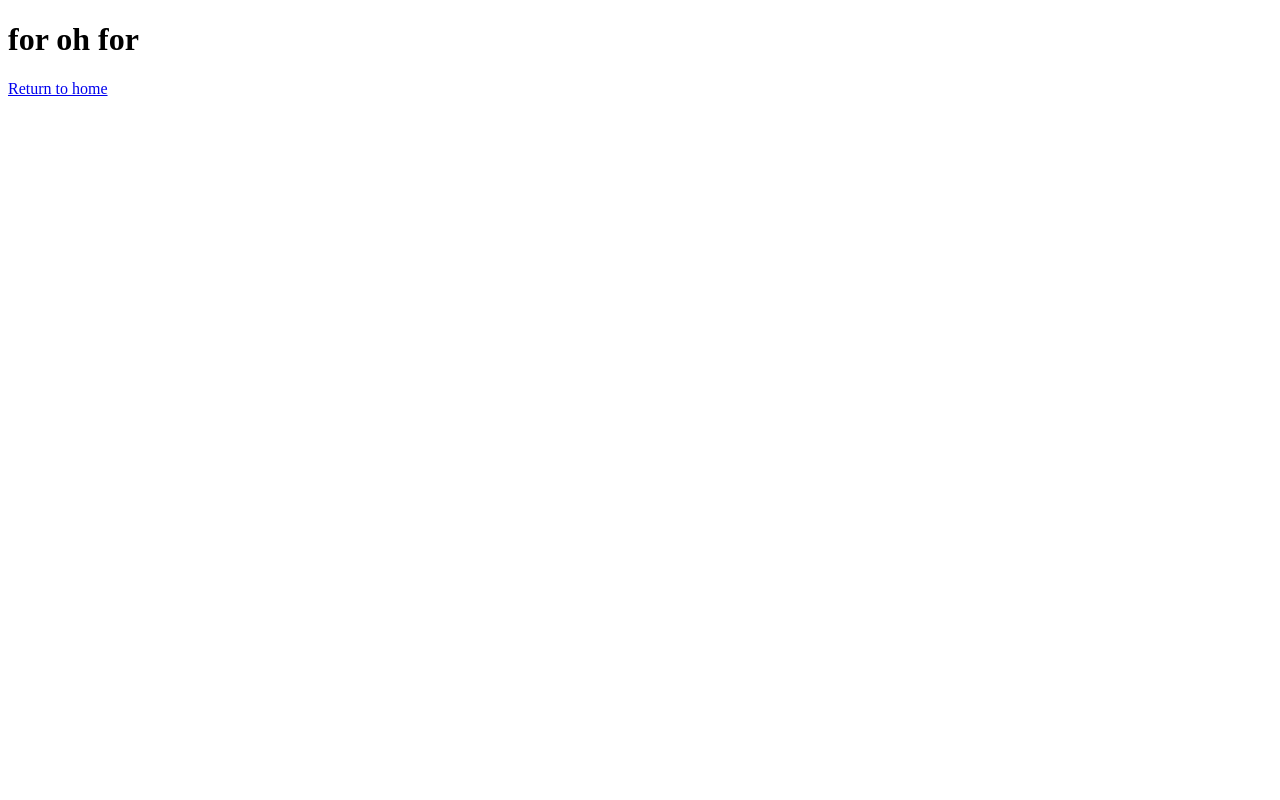
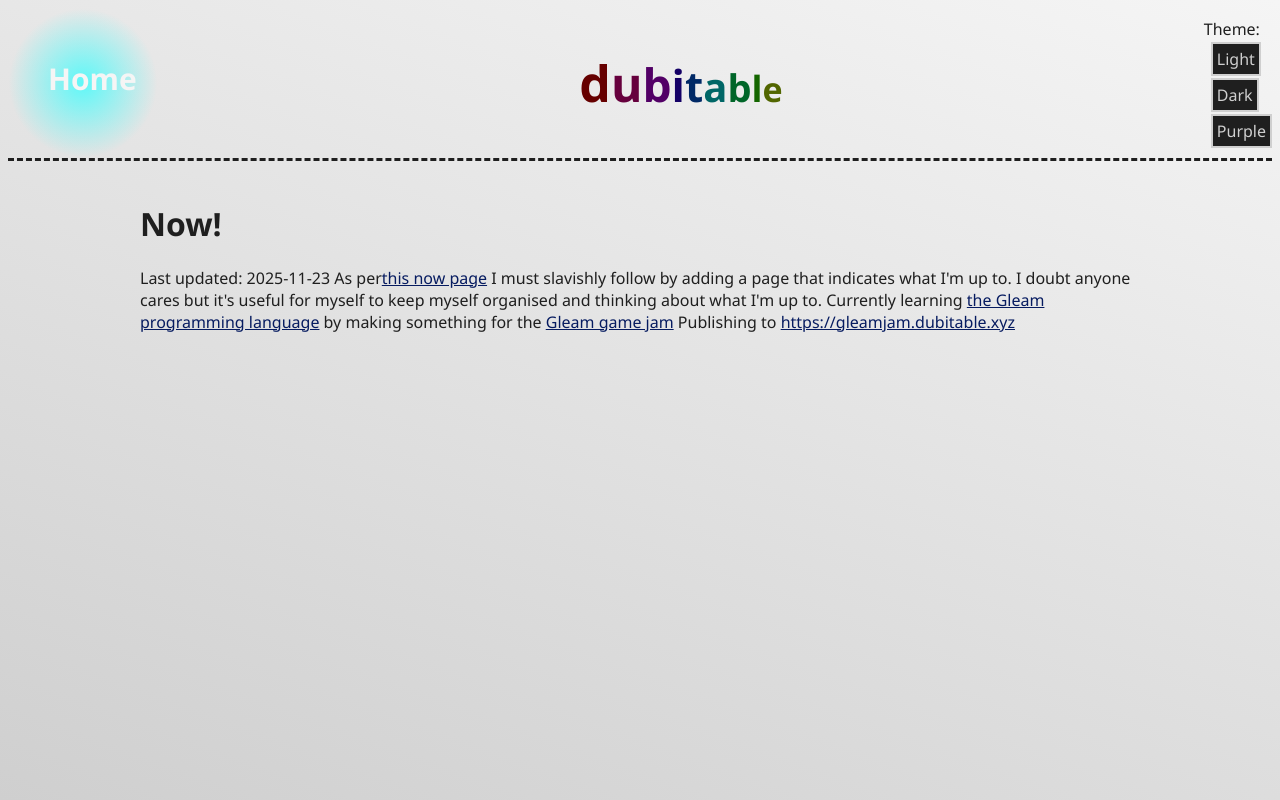
Before and after one commit to dubitabley/website, a SvelteKit app: page /now in a window 1280 px wide. Before the commit this address had no page. Built offline with nearby package versions, Linux system fonts and the light colour scheme.

Commit message:
Add quote and now page

```diff
--- a/src/lib/interests/quotes.json
+++ b/src/lib/interests/quotes.json
@@ -45,6 +45,11 @@
       "quote": "Howl, rich men, for the miseries that are (just now) coming upon you, the rust of your silver is rising up in judgment against you, burning your flesh like fire",
       "from": "A Fiery Flying Roll",
       "by": "Abiezer Coppe"
+    },
+    {
+      "quote": "To the liege subjects of Labour, the England of those days was a continent, and a mile a geographical degree",
+      "from": "The Mayor of Casterbridge",
+      "by": "Thomas Hardy"
     }
   ]
 }
--- /dev/null
+++ b/src/routes/(app)/now/+page.svelte
@@ -0,0 +1,13 @@
+<h1>Now!</h1>
+
+Last updated: 2025-11-23 As per<a href="https://nownownow.com/about"
+    >this now page</a
+>
+I must slavishly follow by adding a page that indicates what I'm up to. I doubt
+anyone cares but it's useful for myself to keep myself organised and thinking
+about what I'm up to. Currently learning
+<a href="https://gleam.run/">the Gleam programming language</a>
+by making something for the
+<a href="https://gleam-game-jam.pages.dev/">Gleam game jam</a>
+Publishing to
+<a href="https://gleamjam.dubitable.xyz">https://gleamjam.dubitable.xyz</a>
```
